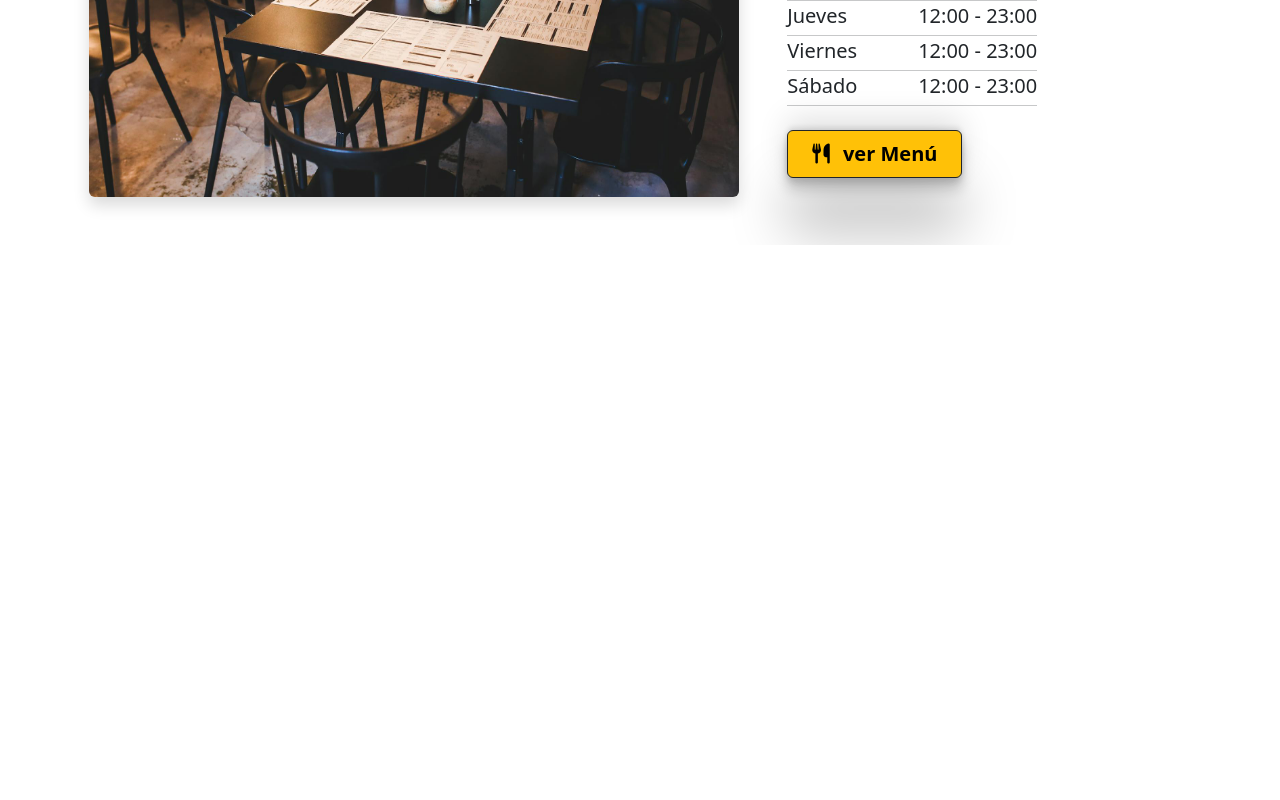
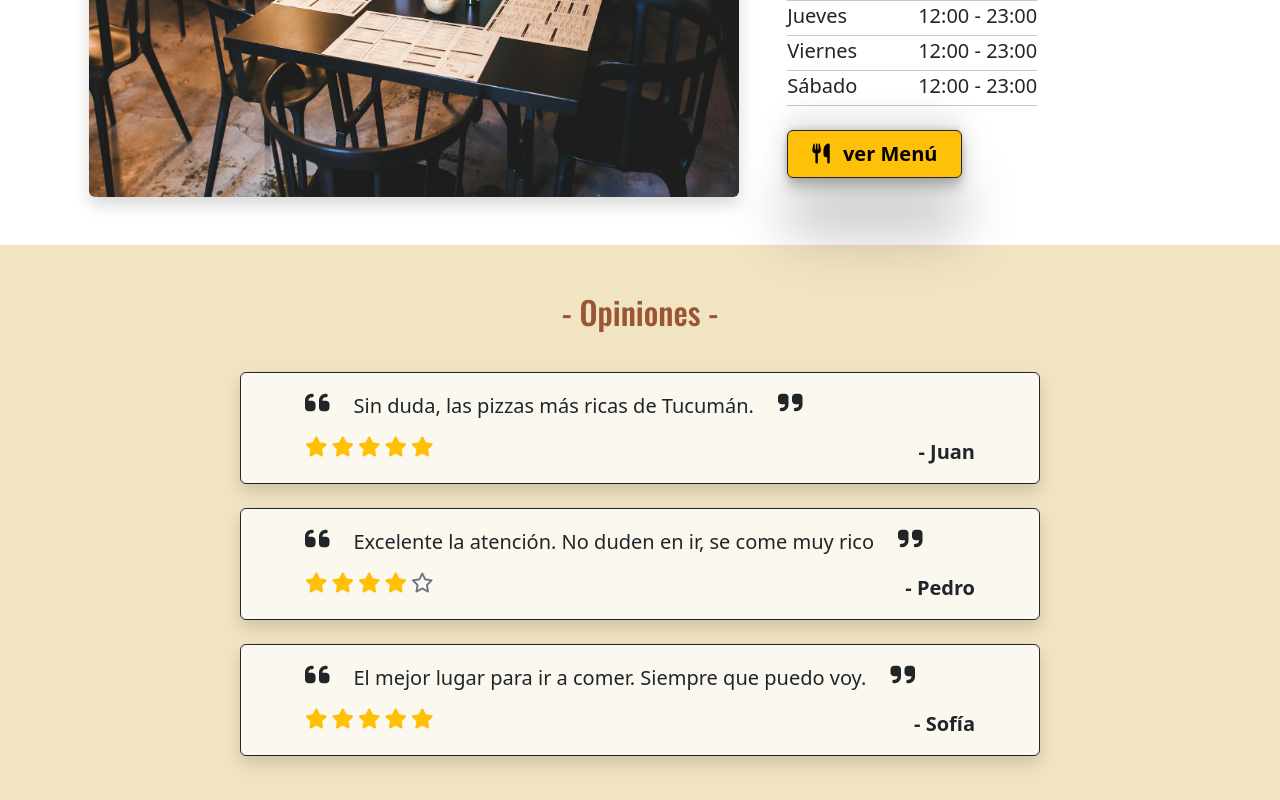
Before and after one commit to brunomry/frontendProyectoFinal_RollingCode, a React (Vite) app: page / in a window 1280 px wide. Shown: the part 1508-2308 px from the top of the page. Before the commit the page ends 1753 px from the top, so only its background shows below. Built offline with nearby package versions, Linux system fonts and the light colour scheme.

Commit message:
Agregue seccion Opiniones en cp Inicio con titulo y cp Opiniones donde añadi 3 cp Card de react-bootstrap para las opiniones, cada una con comentario, iconos de estrellas y nombre. Estilice en opinionesIndex.css y con clases de bootstrap

```diff
--- a/src/components/pages/Inicio.jsx
+++ b/src/components/pages/Inicio.jsx
@@ -3,6 +3,7 @@ import "../../styles/index.css";
 import { Link } from "react-router-dom";
 import CarruselCategorias from "./Inicio/CarruselCategorias";
 import HorariosYServicios from "./Inicio/HorariosYServicios";
+import Opiniones from "./Inicio/Opiniones";
 
 const Inicio = () => {
   return (
@@ -40,6 +41,12 @@ const Inicio = () => {
       <section className="schedulesAndServices py-5">
         <HorariosYServicios></HorariosYServicios>
       </section>
+      <section className="opinions ">
+        <div className="container containerOpinions py-5 d-flex flex-column align-items-center gap-3">
+          <h2 className="mb-4">- Opiniones -</h2>
+          <Opiniones></Opiniones>
+        </div>
+      </section>
     </>
   );
 };
--- /dev/null
+++ b/src/components/pages/Inicio/Opiniones.jsx
@@ -0,0 +1,70 @@
+import "../../../styles/opinionesIndex.css";
+import { Card } from "react-bootstrap";
+
+const Opiniones = () => {
+  return (
+    <>
+      <article className="containerCardOpinions d-flex flex-column gap-4 pb-5">
+        <Card className="border-dark shadow px-5">
+          <Card.Body>
+            <Card.Text className="">
+              <i class="fa-solid fa-quote-left me-4 fs-3 "></i>
+              <span className="fs-5">Sin duda, las pizzas más ricas de Tucumán.</span>
+              <i class="fa-solid fa-quote-right fs-3 ms-4"></i>
+            </Card.Text>
+            <Card.Text className="d-flex justify-content-between">
+              <div className="d-flex gap-1">
+                <i class="fa-solid fa-star fs-5 text-warning"></i>
+                <i class="fa-solid fa-star fs-5 text-warning"></i>
+                <i class="fa-solid fa-star fs-5 text-warning"></i>
+                <i class="fa-solid fa-star fs-5 text-warning"></i>
+                <i class="fa-solid fa-star fs-5 text-warning"></i>
+              </div>
+              <span className="fw-bold fs-5">- Juan</span>
+            </Card.Text>
+          </Card.Body>
+        </Card>
+        <Card className="border-dark shadow px-5">
+          <Card.Body>
+            <Card.Text className="">
+              <i class="fa-solid fa-quote-left me-4 fs-3 "></i>
+              <span className="fs-5">Excelente la atención. No duden en ir, se come muy rico</span>
+              <i class="fa-solid fa-quote-right fs-3 ms-4"></i>
+            </Card.Text>
+            <Card.Text className="d-flex justify-content-between">
+              <div className="d-flex gap-1">
+                <i class="fa-solid fa-star fs-5 text-warning"></i>
+                <i class="fa-solid fa-star fs-5 text-warning"></i>
+                <i class="fa-solid fa-star fs-5 text-warning"></i>
+                <i class="fa-solid fa-star fs-5 text-warning"></i>
+                <i class="fa-regular fa-star fs-5 text-secondary"></i>
+              </div>
+              <span className="fw-bold fs-5">- Pedro</span>
+            </Card.Text>
+          </Card.Body>
+        </Card>
+        <Card className="border-dark shadow px-5">
+          <Card.Body>
+            <Card.Text className="">
+              <i class="fa-solid fa-quote-left me-4 fs-3 "></i>
+              <span className="fs-5">El mejor lugar para ir a comer. Siempre que puedo voy.</span>
+              <i class="fa-solid fa-quote-right fs-3 ms-4"></i>
+            </Card.Text>
+            <Card.Text className="d-flex justify-content-between">
+              <div className="d-flex gap-1">
+                <i class="fa-solid fa-star fs-5 text-warning"></i>
+                <i class="fa-solid fa-star fs-5 text-warning"></i>
+                <i class="fa-solid fa-star fs-5 text-warning"></i>
+                <i class="fa-solid fa-star fs-5 text-warning"></i>
+                <i class="fa-solid fa-star fs-5 text-warning"></i>
+              </div>
+              <span className="fw-bold fs-5">- Sofía</span>
+            </Card.Text>
+          </Card.Body>
+        </Card>
+      </article>
+    </>
+  );
+};
+
+export default Opiniones;
--- a/src/styles/horariosIndex.css
+++ b/src/styles/horariosIndex.css
@@ -11,7 +11,6 @@
   color: #9a5534;
   font-family: "Oswald";
 }
-
 
 .containerSchedule{
   width: 250px;
--- /dev/null
+++ b/src/styles/opinionesIndex.css
@@ -0,0 +1,24 @@
+.opinions {
+  background: #F1E4C3;
+  min-height: 500px;
+}
+
+.opinions .containerOpinions article{
+  min-height: 380px;
+}
+
+.opinions h2{
+  color: #9a5534;
+  font-family: "Oswald";
+}
+
+.containerCardOpinions{
+  width: 800px;
+  height: 250px;
+}
+
+.containerCardOpinions .card{
+  width: 800px;
+  height: 120px;
+  background: #fbf8ef;
+}
```
